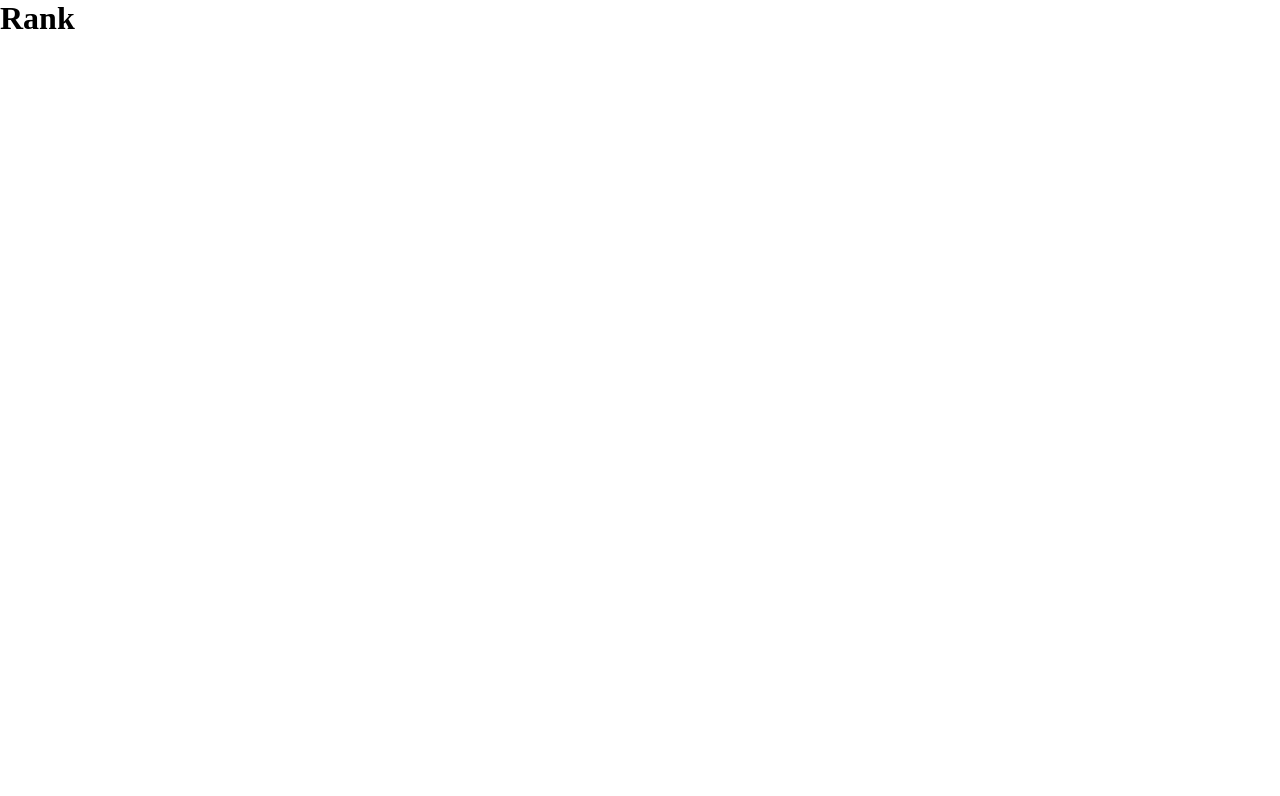
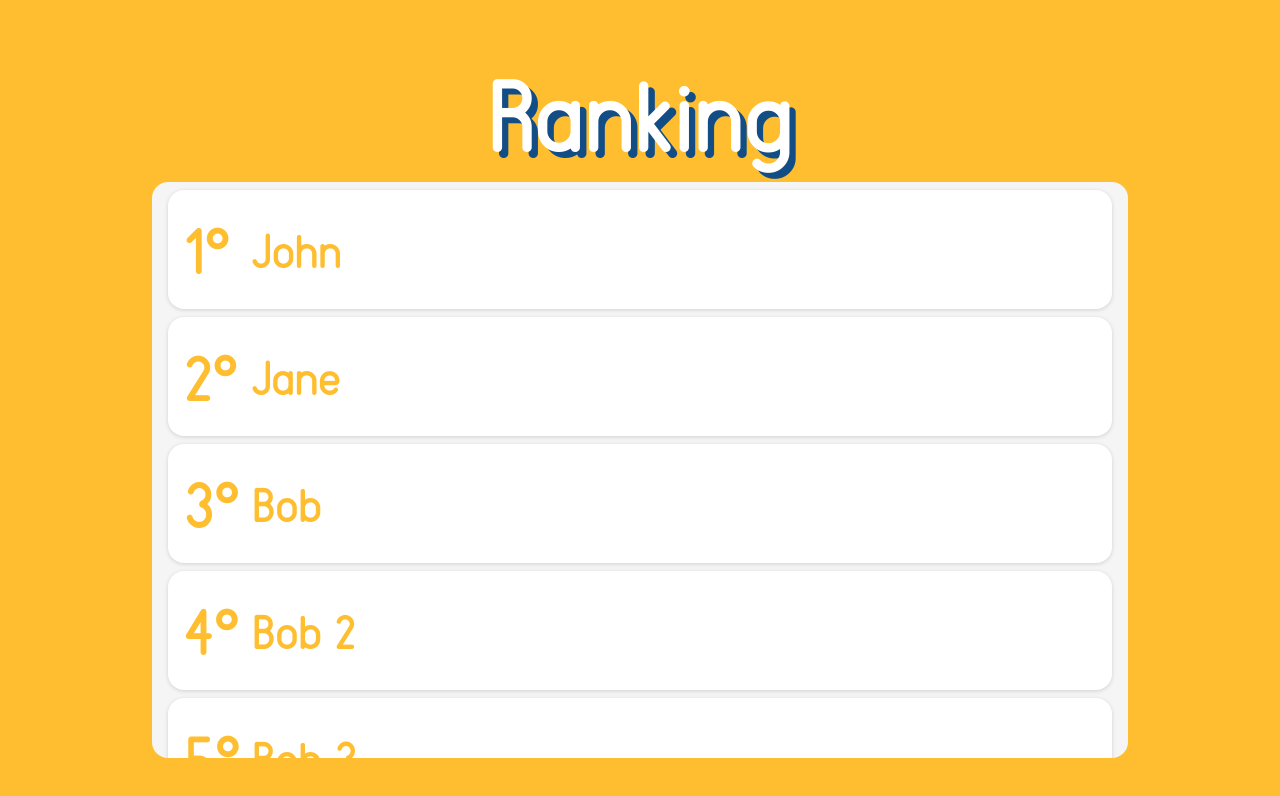
Before and after one commit to 8january/odysseia-feira-fmm-frontend, a React (Vite) app: page /rank in a window 1280 px wide. Shown: the top 796 px of the page. Built offline with nearby package versions, Linux system fonts and the light colour scheme.

Commit message:
Rank page with user component

```diff
--- /dev/null
+++ b/src/Rank/User/index.module.css
@@ -0,0 +1,25 @@
+.user {
+    background-color: white;
+
+    width: 95%;
+    padding: 16px;
+
+    border-radius: 16px;
+
+    font-size: 48px;
+
+    display: flex;
+    align-items: center;
+    justify-content: flex-start;
+
+    gap: 4px;
+
+    color: #FFBE2F;
+    box-shadow: 0px 1px 4px rgba(0, 0, 0, 0.15);
+}
+
+.position {
+    font-size: 64px;
+
+    width: 5vw;
+}
--- /dev/null
+++ b/src/Rank/User/index.tsx
@@ -0,0 +1,13 @@
+import styles from "./index.module.css"
+type User = {
+    name: string
+    position: number
+}
+export const User = ({user}: {user: User}) => {
+  return (
+    <div className={styles.user}>
+        <div className={styles.position}>{user.position}°</div>
+        <div className={styles.name}>{user.name}</div>
+    </div>
+  );
+};
--- a/src/Rank/index.module.css
+++ b/src/Rank/index.module.css
@@ -0,0 +1,35 @@
+#h1_rank {
+    text-align: center;
+    font-size: 8vw;
+    color: white;
+
+    width: 50vw;
+
+    text-shadow: 6.4px 6.4px #134D86;
+}
+
+.rank {
+    width: 75vw;
+    height: 70vh;
+
+    background-color: #f5f5f5;
+
+    padding: 8px;
+
+    border-radius: 16px;
+
+    display: flex;
+    flex-direction: column;
+
+    align-items: center;
+    justify-content: flex-start;
+
+    overflow-y: scroll;
+    overflow-x: hidden;
+
+    gap: 8px;
+}
+
+.rank::-webkit-scrollbar {
+    all: unset;
+}
--- a/src/Rank/index.tsx
+++ b/src/Rank/index.tsx
@@ -1,8 +1,27 @@
+import styles from "./index.module.css"
+import { User } from "./User"
 
 export const Rank = () => {
+
+  const users = [
+    { name: "John", position: 1 },
+    { name: "Jane", position: 2 },
+    { name: "Bob", position: 3 },
+    { name: "Bob 2", position: 4 },
+    { name: "Bob 3", position: 5 },
+    { name: "Bob 4", position: 6 },
+    { name: "Bob 5", position: 7 },
+  ];
+
   return (
-    <div>
-      <h1>Rank</h1>
+    <div className="app">
+      <h1 id={styles.h1_rank}>Ranking</h1>
+
+      <div className={styles.rank}>
+      {users.map((user) => (
+        <User key={user.name} user={user}/>
+      ))}
+      </div>
     </div>
   );
 };
```
